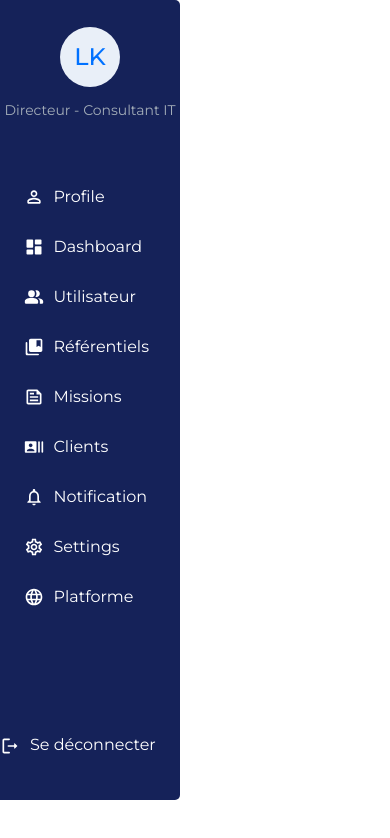
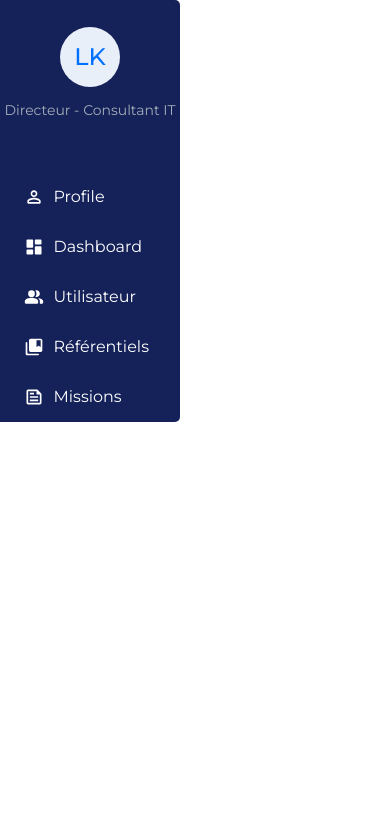
Before and after one commit to thaninamck/IT_Governance, a React (Vite) app in the folder frontend/: page /sideBar in a window 390 px wide. Shown: the top 838 px of the page. Built offline with nearby package versions, Linux system fonts and the light colour scheme.

Commit message:
modifier css du sudeBar

```diff
--- a/frontend/src/components/sideBar/SideBar.css
+++ b/frontend/src/components/sideBar/SideBar.css
@@ -2,7 +2,8 @@
     width: 20%; /* Ajustable pour les grands écrans */
     min-width: 220px; /* Largeur minimale */
     max-width: 280px; /* Largeur maximale */
-    height: 600px;
+    height: 100vh; /* Par défaut, la hauteur est basée sur la hauteur de la fenêtre */
+
     background-color: var(--blue-menu);
     border-radius: 0% 5px 5px 0%;
     color: white;
@@ -10,7 +11,7 @@
     flex-direction: column;
     justify-content: space-between; /* Répartir les éléments sur toute la hauteur */
     transition: width 0.3s ease-in-out;
-    height: 800px;
+
 
 }
 
@@ -104,12 +105,21 @@
     .sideBar_container {
         width: 25%;
         min-width: 180px;
+        height: 70vh;
     }
 }
 
+@media (max-height: 700px) {
+    .sideBar_container {
+        width: 25%;
+        min-width: 180px;
+        height: 830px;
+    }
+}
 @media (max-width: 768px) {
     .sideBar_container {
-        width: 100px; /* Réduit la taille pour les tablettes */
+        width: 100px;
+        height: 60vh; /* Réduit la taille pour les tablettes */
     }
 
 
@@ -121,6 +131,7 @@
 @media (max-width: 480px) {
     .sideBar_container {
         width: 80px; /* Encore plus compact pour les petits écrans */
+        height: 50vh;
     }
 
     .sideBar_container .user_info > h3 {
```
